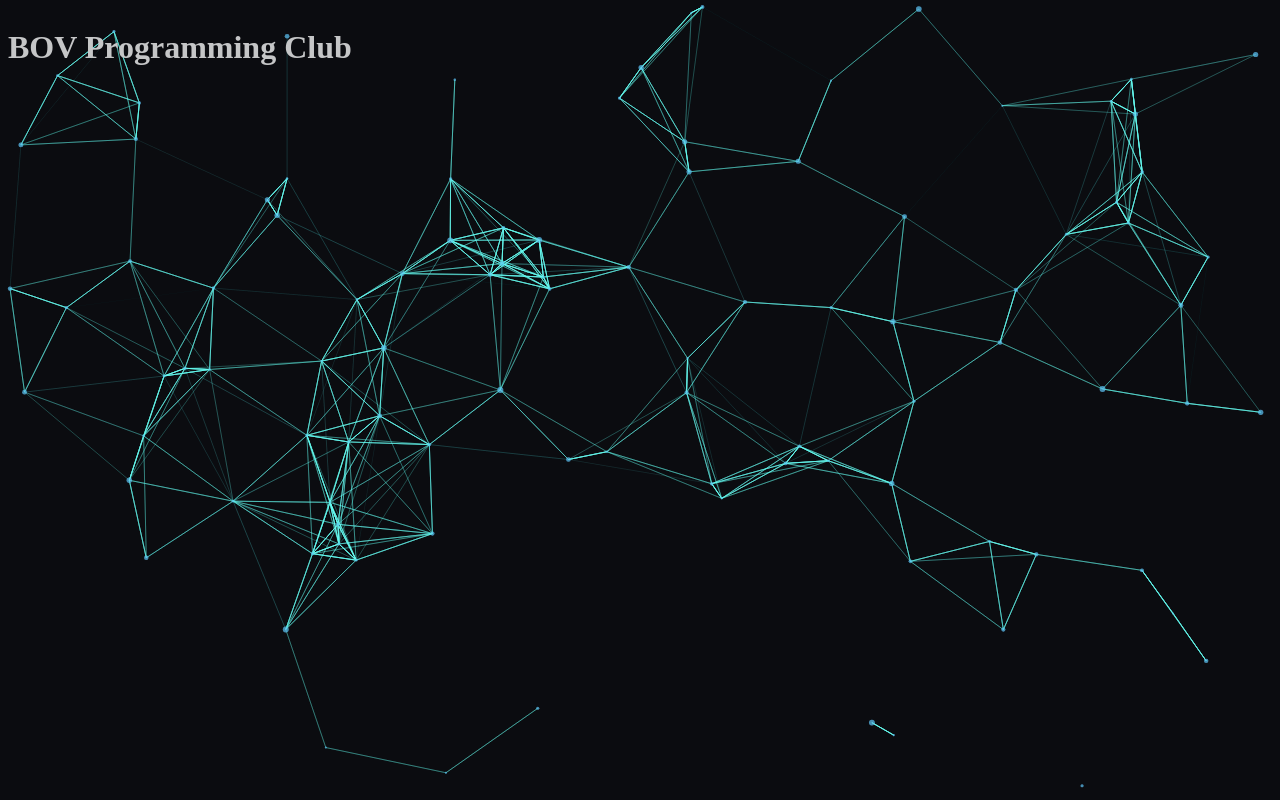
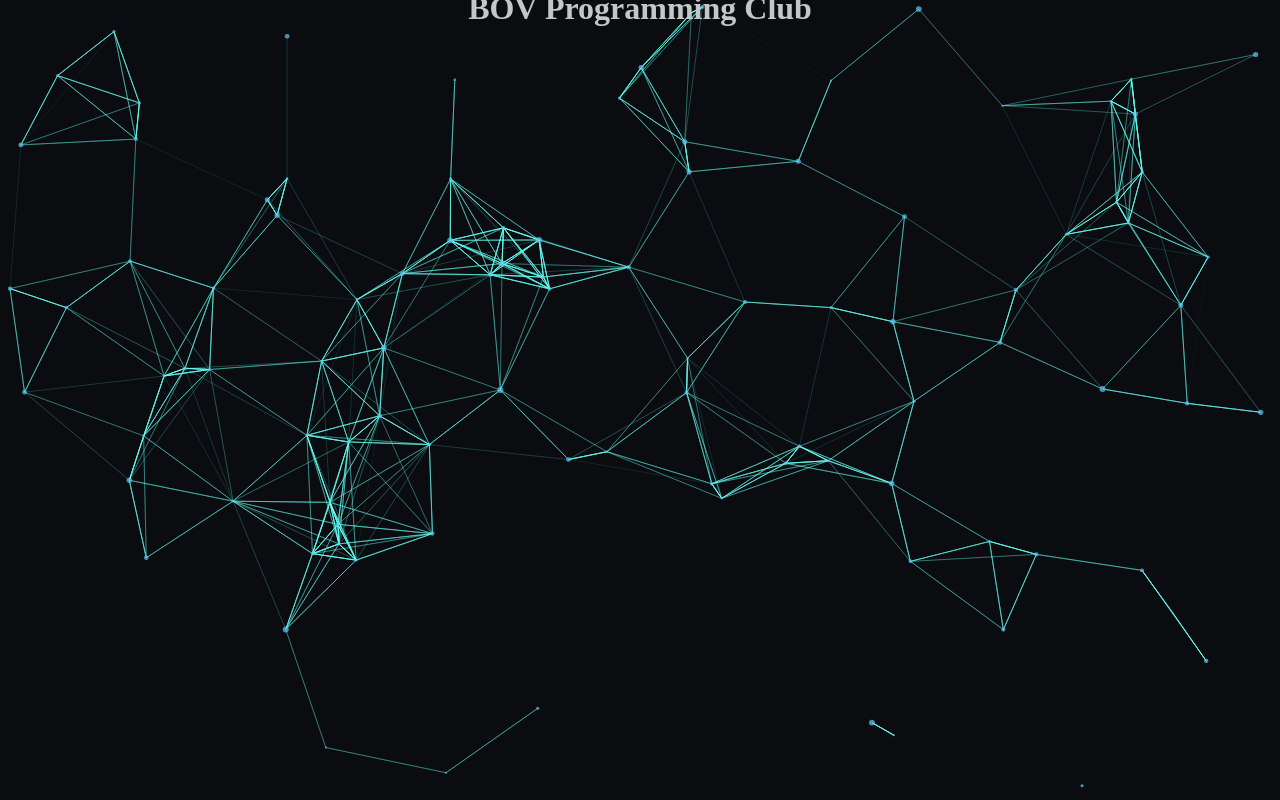
Before and after one commit to Sullybash12/pclub-react-template, a React (Create React App) app in the folder pclub-react/: page / in a window 1280 px wide. Built offline with nearby package versions, Linux system fonts and the light colour scheme.

Commit message:
Organization

```diff
--- a/pclub-react/src/App.css
+++ /dev/null
@@ -1,3 +0,0 @@
-.container {
-    color: #c5c6c7;
-}
--- a/pclub-react/src/App.tsx
+++ b/pclub-react/src/App.tsx
@@ -1,14 +1,15 @@
-import * as React from 'react';
+import React from 'react';
 import Particles from 'react-tsparticles';
 import particlesConfig from './assets/particlesConfig.json';
+import './assets/stylesheets/App.css';
 
 export default function App() {
     return (
         <div className="container">
-            <Particles params={particlesConfig} />
-            <h1 style={{ color: '#c5c6c7', position: 'absolute' }}>
-                BOV Programming Club
-            </h1>
+            <Particles params={particlesConfig} className="app-particles" />
+            <div className="textOverlay">
+                <h1 style={{ color: '#c5c6c7' }}>BOV Programming Club</h1>
+            </div>
         </div>
     );
 }
--- /dev/null
+++ b/pclub-react/src/assets/stylesheets/App.css
@@ -0,0 +1,31 @@
+.App {
+    font-family: sans-serif;
+    text-align: center;
+}
+.container {
+    display: flex;
+    justify-content: center;
+    align-items: center;
+}
+
+.textOverlay {
+    z-index: 10;
+    position: absolute;
+    text-align: center;
+    flex: 0 0 120px;
+}
+.app-particles {
+    overflow: hidden;
+    z-index: 0;
+    top: 0;
+    left: 0;
+    bottom: 0;
+    right: 0;
+    position: absolute;
+}
+
+.app-particles canvas {
+    z-index: 0;
+    position: absolute;
+    height: 100%;
+}
--- a/pclub-react/src/index.css
+++ b/pclub-react/src/assets/stylesheets/index.css
@@ -11,3 +11,7 @@ code {
     font-family: source-code-pro, Menlo, Monaco, Consolas, 'Courier New',
         monospace;
 }
+
+html, body, .container {
+    height: 100%;
+}
```
Also changed, not shown: pclub-react/src/tests/setupTests.ts (renamed from pclub-react/src/setupTests.ts), 1 other file (tests, documents, lock files or other folders).
